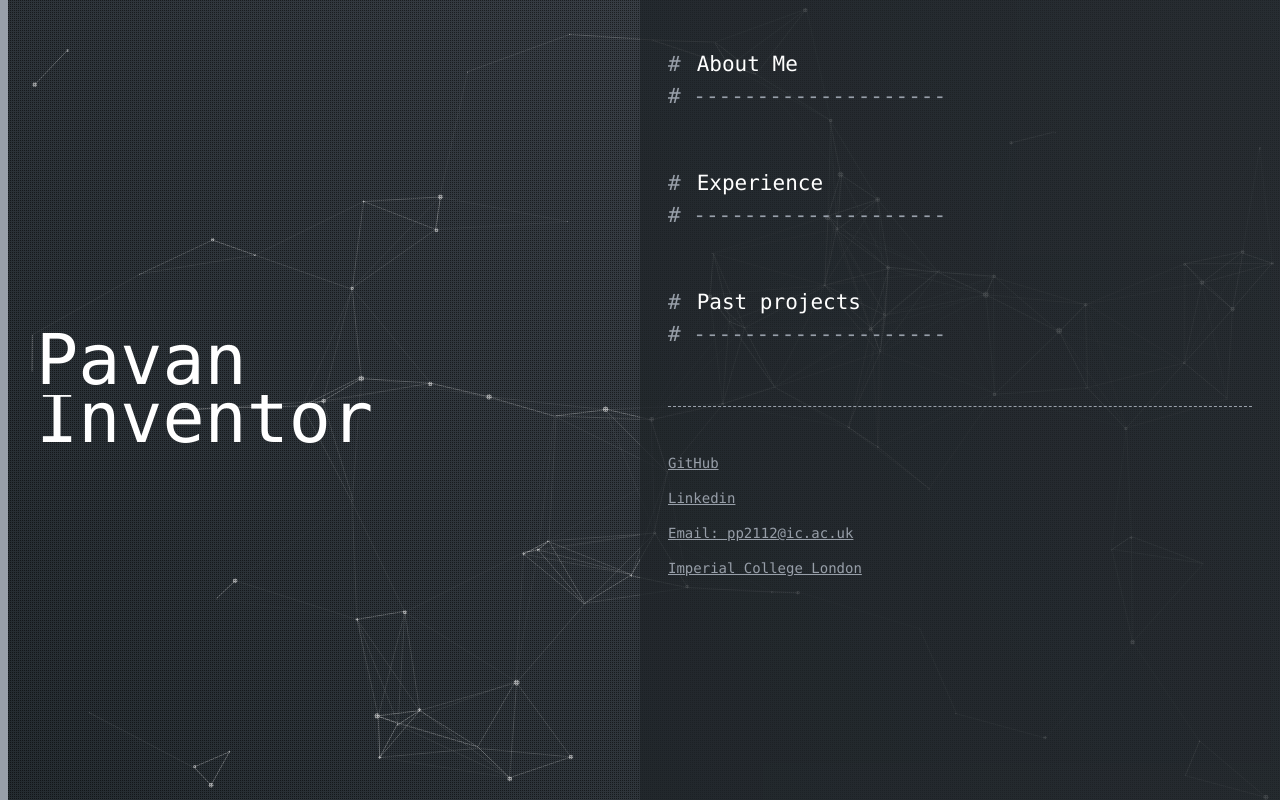
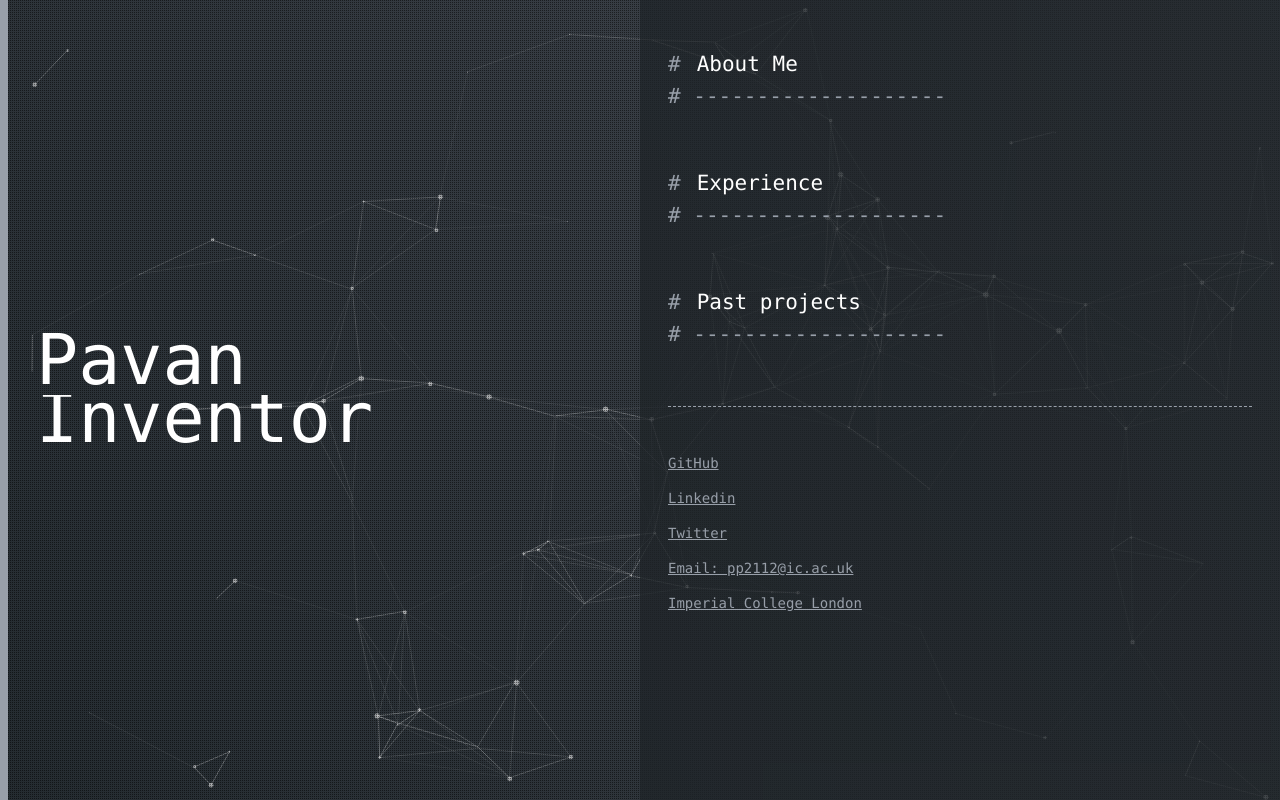
Before and after one commit to Dagrol/MyHackPress, a plain HTML site: page index.html in a window 1280 px wide. Drawn offline with nearby package versions, Linux system fonts and the light colour scheme; a web font is replaced by a local one.

Commit message:
Added Twitter

```diff
--- a/index.html
+++ b/index.html
@@ -30,6 +30,7 @@
       <footer class="home__content__footer">
         <p><a href="https://github.com/Dagrol/">GitHub</a></p>
         <p><a href="http://uk.linkedin.com/in/dagrol">Linkedin</a></p>
+        <p><a href="https://twitter.com/Dagrol">Twitter</a></p>
         <p><a href="mailto:pp2112@ic.ac.uk">Email: pp2112@ic.ac.uk</a></p>
         <p><a href="https://www.imperial.ac.uk">Imperial College London</a></p>
       </footer>
```
